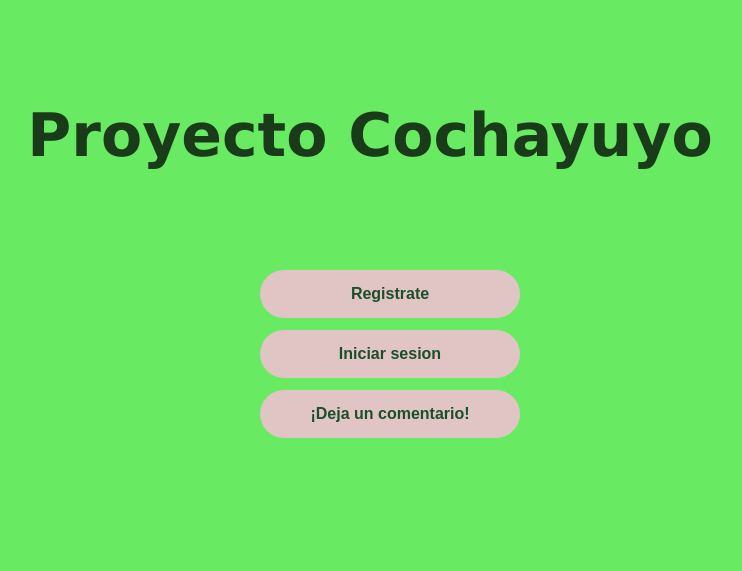
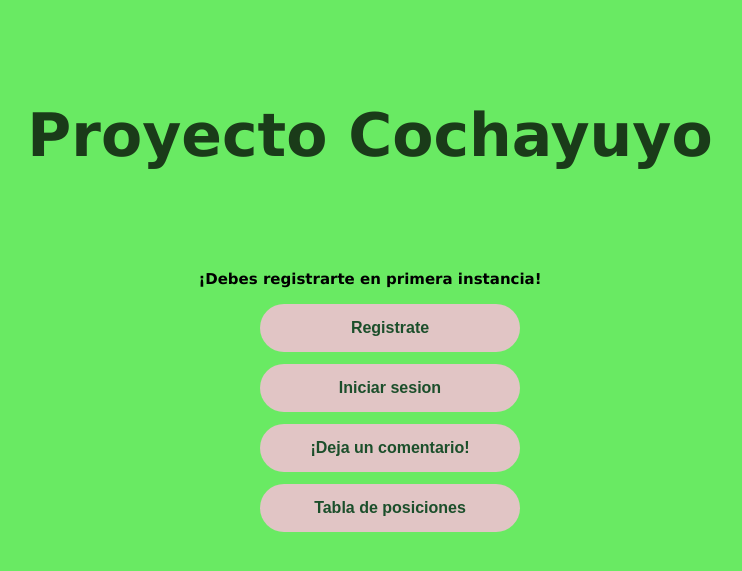
Before and after one commit to voidbango/Aplicacion, a Django app: page / in a window 1280 px wide. Shown: the top 571 px of the page, without its empty margins (270-1012 px from the left). Run offline with Django 4.2, Linux system fonts and the light colour scheme.

Commit message:
'tablero'

```diff
--- a/template/inicio.html
+++ b/template/inicio.html
@@ -26,12 +26,13 @@
     </head>
     <body>
         <h1 style="color:rgba(0, 0, 0, 0.749); text-align: center; margin: 100px auto; font-size:60px;">Proyecto Cochayuyo</h1>
+        <h1 style="color:rgba(0, 0, 0, 0,6); text-align: center; margin: 0px auto; font-size:15px;">¡Debes registrarte en primera instancia!</h1>
         <ul>
 
             <a href="registro">Registrate</a>
             <a href="login">Iniciar sesion</a>
-
             <a href="comentarios">¡Deja un comentario!</a>
+            <a href="tablero">Tabla de posiciones</a>
 
 
         </ul>
```
Also changed, not shown: db.sqlite3.
